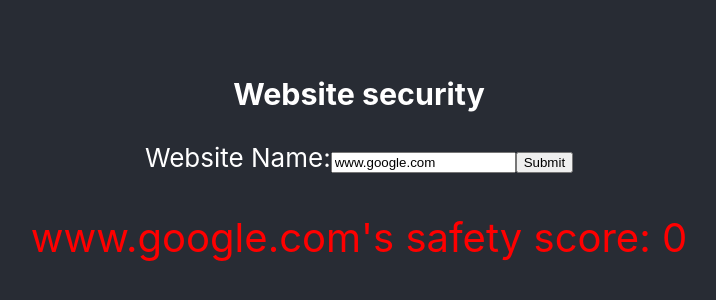
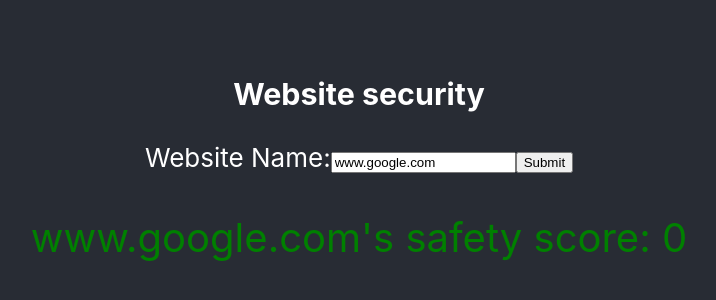
Before and after one commit to shamit2008/trial-app, a React (Create React App) app: page / in a window 1280 px wide. Shown: the part 226-526 px from the top of the page, without its empty margins (281-997 px from the left). Built offline with nearby package versions, Linux system fonts and the light colour scheme.

Commit message:
lesson 11/28

```diff
--- a/src/App.js
+++ b/src/App.js
@@ -3,43 +3,78 @@
 import React, {useState, useEffect} from 'react';
 import Papa from "papaparse";
 import dangerous from "./dangerous.csv";
+import half from "./half.csv";
 
 
 function App() {
   const [website, setWebsite] = useState('www.google.com');
+  const [displayName, setDisplay] = useState('www.google.com');
   const [websiteSafety, setSafety] = useState(0); // scale from 0-100 or something
-  const [resultstyle, setstyle] = useState("color: 'red', fontSize: 40, textAlign:'center'" );
+  const [resultStyle, setstyle] = useState({color: 'green', fontSize: 40, textAlign:'center'});
   const [dangerousCSV, setDangerous] = useState(null);
+  const [halfCSV, setHalf] = useState(null);
 
   useEffect(() => {
     Papa.parse(dangerous, {
+       download: true,
+       complete: function(results){
+         setDangerous(results.data); // dangerousCSV = an array of arrays, dangerousCSV[index][0]
+         console.log(dangerousCSV);
+       }
+     })
+    Papa.parse(half, {
       download: true,
       complete: function(results){
-        setDangerous(results.data); // dangerousCSV = an array of arrays, dangerousCSV[index][0]
-        console.log(dangerousCSV);
+        setHalf(results.data); // dangerousCSV = an array of arrays, dangerousCSV[index][0]
+        console.log(halfCSV);
       }
     })
   }, []); // [] means that this useEffect will not repeat
 
   const displayInfo = () => {
-    // check 'website' against all elements in 'dangerousCSV'
-      // map or a loop
-    // based on that result, do 'setSafety' 0-10
-    // based on 'websitesafety', change the styling
+    setDisplay(website);
+    // check which array website is in
+    let websiteFound = false;
+
+
+
+    dangerousCSV.map((dWebsite) => {
+      if (dWebsite[0] === website){
+        setSafety(10);
+        websiteFound = true;
+      }
+    });
+
+    halfCSV.map((hWebsite) =>{
+      if (hWebsite[0] === website){
+        setSafety(5);
+        websiteFound = true;
+      }
+    });
+
+    if (!websiteFound){
+
+
+      setSafety(-1);
+    }
+
+    if (websiteSafety === 0){
+      setstyle({color: 'green', fontSize: 40, textAlign:'center'});
+    }
+    else if (websiteSafety === 5){
+      setstyle({color: 'blue', fontSize: 40, textAlign:'center'});
+    }
+    else if (websiteSafety === 10 || websiteSafety === -1){
+      setstyle({color: 'red', fontSize: 40, textAlign:'center'});
+    }
   }
 
   const handleSubmit = (evt) => {
     evt.preventDefault(); // prevent function misfires
-    alert(`Calculating Score for ${website}`)
+    //alert(`Calculating Score for ${website}`)
     displayInfo(); // calling the function to calculate
-    resultStyle = {
-      color: 'blue', fontSize: 40, textAlign:"center",visibility: "visible"
-    }
   }
 
-  let resultStyle = {
-    color: 'red', fontSize: 40, textAlign:"center"
-  }
   return (
 
     <div className="App">
@@ -58,7 +93,7 @@
           <input type="submit" value="Submit" />
         </form>
 
-        <p style={resultStyle}>{website}'s safety score: {websiteSafety}</p> {/* style this is css */}
+        <p style={resultStyle}>{displayName}'s safety score: {websiteSafety}</p> {/* style this is css */}
       </header>
     </div>
   );
@@ -67,13 +102,12 @@
 
 export default App;
 // hw:
-  // 1. look up tutorials on reading csv files with javascript + react - probably need useEffect hook
-  // 2. look up some stuff with CSS to make the first page look better
-
-  // next week: csv file, react router
+  // 1. upload a safeCSV, add a map for it in displayInfo
+  // 2. look into react-router
+    // make a navigation button on this page
 
 
 // Later:
+// submitting takes 2 times to get the correct style state
 // React Router - have more than one page to your app, tutorials online
-// Turn your excel file into CSV, readd that file into this project
-// Styling, functionality
+// parse website input for better results
```
Also changed, not shown: 2 other files (tests, documents, lock files or other folders).
